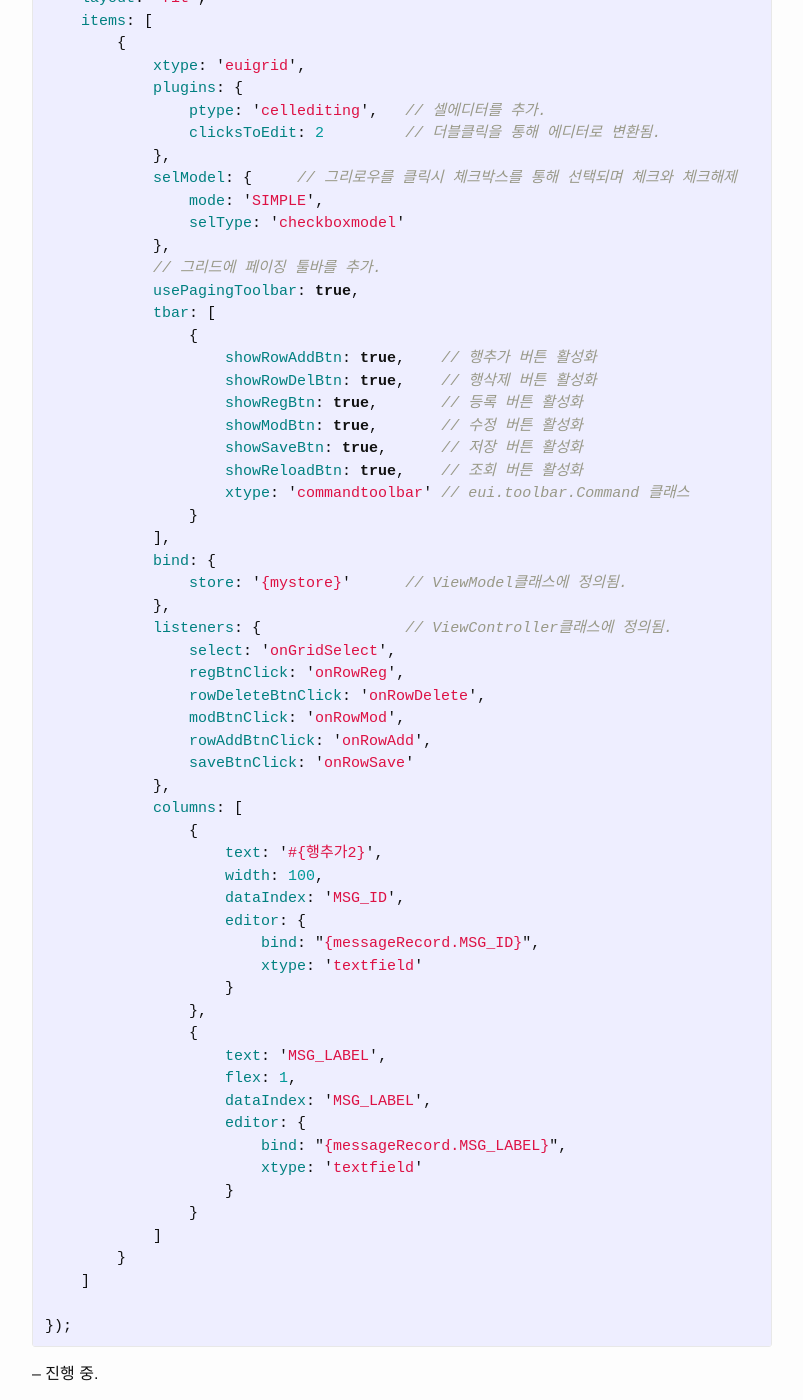
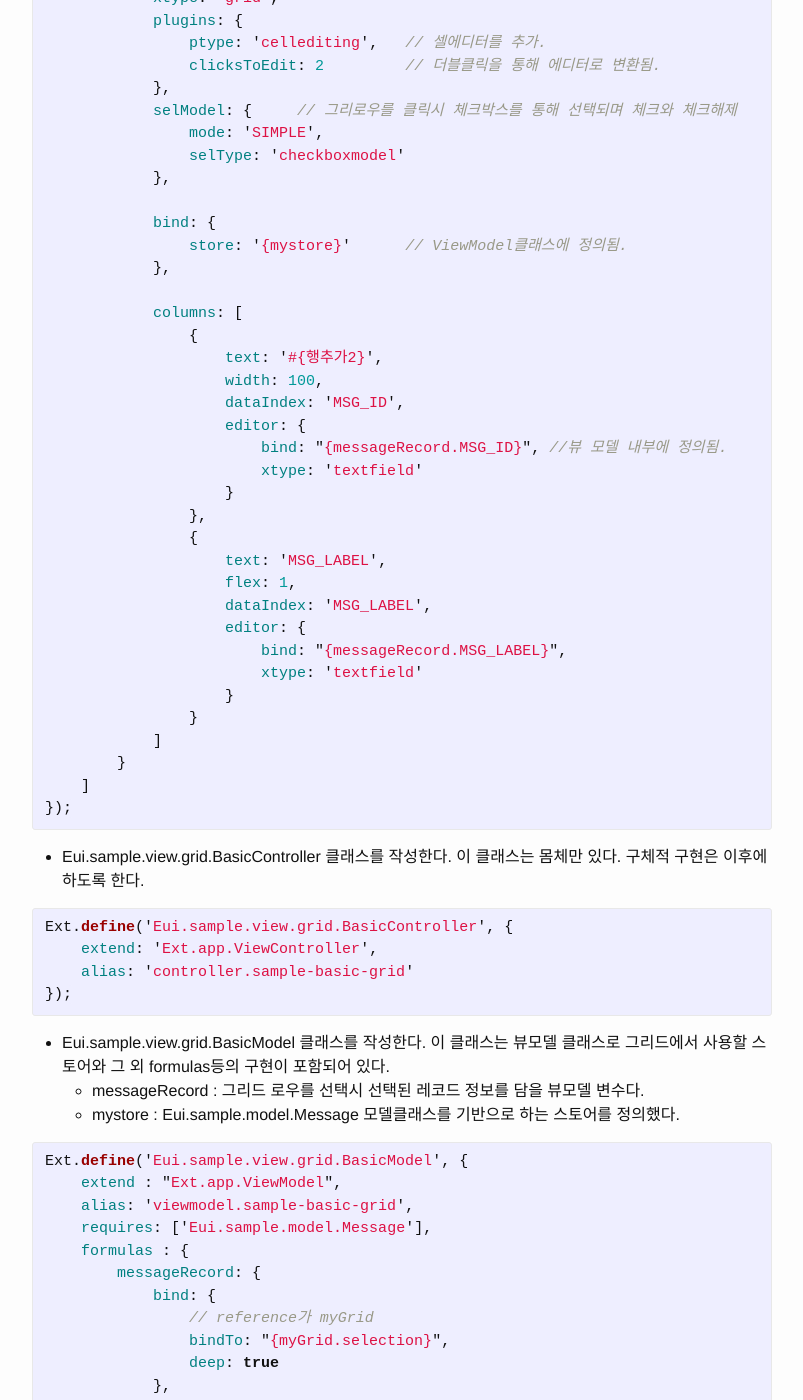
Before and after one commit to benneykwag/benneykwag.github.io, a Jekyll site: the page built from _posts/2016-04-13-grid-crud.md, in a window 1280 px wide and 1400 px high, scrolled down 1390 px. Shown: the whole window, without its empty margins (238-1041 px from the left). Built offline with Jekyll 4.4.1, drawn with Linux system fonts in a browser that asks for light colours; Markdown is read by kramdown in place of the engine named in the settings; comment, search, counter and statistics services are not loaded; some of the changed text lies outside the part shown.

Commit message:
그리드 CRUD

```diff
--- a/_posts/2016-04-13-grid-crud.md
+++ b/_posts/2016-04-13-grid-crud.md
@@ -31,24 +31,20 @@ eui.form.Label          |   eui-core    |   폼레이블
 eui.form.field.Text     |   eui-core    |   폼텍스트필드
 
 
-Step 2 : Eui.sample.view.grid.Basic 클래스 작성하기.
+Step 2 :  클래스 작성하기.
 ==
 
-이 클래스는 우리가 작성할 샘플프로그램의 메인 클래스이다. item으로 euigrid를 포함하고 있으며
-euigrid 는 crud에 필요한 버튼 집합을 제공하는 commandtoolbar를 가지고 있다.
+- Eui.sample.view.grid.Basic 클래스는 우리가 작성할 샘플프로그램의 메인 클래스이다. item으로 grid를 포함하고 있다.
 
 {% highlight javascript %}
 
 Ext.define('Eui.sample.view.grid.Basic', {
     extend: 'Ext.panel.Panel',
     xtype: 'sample-basic-grid',
-    title: '#{행추가2}',
+
     requires: [
-        'eui.grid.Panel',   // Ext.grid.Panel클래스를 확장한 eui-core용 그리드 클래스.
         'Eui.sample.view.grid.RecordForm',      // 등록 및 수정 폼
-        'Eui.sample.model.Base',
         'Eui.sample.view.grid.BasicModel',      // 뷰모델 클래스
-        'eui.toolbar.Command',                  // 명령버튼 제공
         'Eui.sample.view.grid.BasicController'  // 뷰컨트롤러 클래스
     ],
     controller: 'sample-basic-grid',
@@ -56,7 +52,7 @@ Ext.define('Eui.sample.view.grid.Basic', {
     layout: 'fit',
     items: [
         {
-            xtype: 'euigrid',
+            xtype: 'grid',
             plugins: {
                 ptype: 'cellediting',   // 셀에디터를 추가.
                 clicksToEdit: 2         // 더블클릭을 통해 에디터로 변환됨.
@@ -65,37 +61,18 @@ Ext.define('Eui.sample.view.grid.Basic', {
                 mode: 'SIMPLE',
                 selType: 'checkboxmodel'
             },
-            // 그리드에 페이징 툴바를 추가.
-            usePagingToolbar: true,
-            tbar: [
-                {
-                    showRowAddBtn: true,    // 행추가 버튼 활성화
-                    showRowDelBtn: true,    // 행삭제 버튼 활성화
-                    showRegBtn: true,       // 등록 버튼 활성화
-                    showModBtn: true,       // 수정 버튼 활성화
-                    showSaveBtn: true,      // 저장 버튼 활성화
-                    showReloadBtn: true,    // 조회 버튼 활성화
-                    xtype: 'commandtoolbar' // eui.toolbar.Command 클래스
-                }
-            ],
+
             bind: {
                 store: '{mystore}'      // ViewModel클래스에 정의됨.
             },
-            listeners: {                // ViewController클래스에 정의됨.
-                select: 'onGridSelect',
-                regBtnClick: 'onRowReg',
-                rowDeleteBtnClick: 'onRowDelete',
-                modBtnClick: 'onRowMod',
-                rowAddBtnClick: 'onRowAdd',
-                saveBtnClick: 'onRowSave'
-            },
+
             columns: [
                 {
                     text: '#{행추가2}',
                     width: 100,
                     dataIndex: 'MSG_ID',
                     editor: {
-                        bind: "{messageRecord.MSG_ID}",
+                        bind: "{messageRecord.MSG_ID}", //뷰 모델 내부에 정의됨.
                         xtype: 'textfield'
                     }
                 },
@@ -111,9 +88,187 @@ Ext.define('Eui.sample.view.grid.Basic', {
             ]
         }
     ]
-
 });
 {% endhighlight %}
 
+- Eui.sample.view.grid.BasicController 클래스를 작성한다. 이 클래스는 몸체만 있다. 구체적 구현은 이후에 하도록 한다.
+
+
+{% highlight javascript %}
+
+Ext.define('Eui.sample.view.grid.BasicController', {
+    extend: 'Ext.app.ViewController',
+    alias: 'controller.sample-basic-grid'
+});
+
+{% endhighlight %}
+
+- Eui.sample.view.grid.BasicModel 클래스를 작성한다. 이 클래스는 뷰모델 클래스로 그리드에서 사용할 스토어와 그 외
+formulas등의 구현이 포함되어 있다.
+    - messageRecord : 그리드 로우를 선택시 선택된 레코드 정보를 담을 뷰모델 변수다.
+    - mystore : Eui.sample.model.Message 모델클래스를 기반으로 하는 스토어를 정의했다.
+
+{% highlight javascript %}
+
+Ext.define('Eui.sample.view.grid.BasicModel', {
+    extend : "Ext.app.ViewModel",
+    alias: 'viewmodel.sample-basic-grid',
+    requires: ['Eui.sample.model.Message'],
+    formulas : {
+        messageRecord: {
+            bind: {
+                // reference가 myGrid
+                bindTo: "{myGrid.selection}",
+                deep: true
+            },
+            get: function (b) {
+                return b
+            }
+        }
+    },
+    stores: {
+        mystore: {
+            model: 'Eui.sample.model.Message',
+            autoLoad: true
+        }
+    }
+});
+
+{% endhighlight %}
+
+- Eui.sample.model.Message 모델 클래스를 정의하자. 이 클래스는 proxy CRUD를 위한 프록시 정보를 담고 있다.
+주의 깊게 봐야할 것은 Eui.sample.model.Base모델을 확장하고 있고 Base모델 클래스에는 Message모델에 없는 fields요소가
+정의되어 있음을 기억하고 이후 추가하도록 하자.
+
+{% highlight javascript %}
+Ext.define('Eui.sample.model.Message', {
+    extend: 'Eui.sample.model.Base',
+    idProperty: 'ID',
+    identifier: {
+        type: 'sequential',
+        prefix: 'MSG'
+    },
+    proxy: {
+        type: 'ajax',
+        actionMethods: {
+            read: 'GET',
+            create: 'POST',
+            update: 'POST',
+            destroy: 'POST'
+        },
+
+        api: {
+            create: 'resources/data/mygridadddata.json?create',
+            read: 'resources/data/mygriddata.json?read',
+            update: 'resources/data/mygridadddata.json?update',
+            destroy: 'resources/data/mygriddata.json?destroy'
+        },
+        reader: {
+            type: 'json',
+            rootProperty: 'data'
+        },
+        writer: {
+            type: 'json',
+            allowSingle: false,
+            writeAllFields: true
+        },
+        listeners: {
+            exception: function (proxy, response, operation) {
+                var json = Ext.decode(response.responseText);
+                if (json) {
+                    Ext.MessageBox.show({
+                        title: 'Save Failed',
+                        msg: json.message,
+                        icon: Ext.MessageBox.ERROR,
+                        buttons: Ext.Msg.OK
+                    });
+                } else
+                    Ext.MessageBox.show({
+                        title: 'EXCEPTION',
+                        msg: operation.getError(),
+                        icon: Ext.MessageBox.ERROR,
+                        buttons: Ext.Msg.OK
+                    });
+            }
+        }
+    }
+});
+{% endhighlight %}
+
+- Eui.sample.model.Base 클래스를 작성하자. 이 모델 클래스의 목적은 필드를 정의하고
+각 필드별로 validators를 추가하여 각 필드가 조건에 맞는 값을 가질수 있도록 하기 위함이며 이 클래스를 확장해
+ 다른 모델 클래스를 작성하기 위함이다.
+
+{% highlight javascript %}
+
+Ext.define('Eui.sample.model.Base', {
+    extend: 'Ext.data.Model',
+    requires: ['Ext.data.validator.Length'],
+    fields: [
+        {
+            name: "MSG_ID",
+            type: "string",
+            validators: [
+                {
+                    type: "length",
+                    min: 10,
+                    minOnlyMessage: "MSG_ID must have at least 3 characters"
+                }
+            ]
+        },
+        {
+            name: "MSG_LABEL",
+            type: "string",
+            validators: [
+                {
+                    type: "length",
+                    min: 4,
+                    minOnlyMessage: "MSG_LABEL must have at least 3 characters"
+                }
+            ]
+        }
+    ]
+});
+
+{% endhighlight %}
+
+- 이제 Message 모델 클래스 proxy api에서 사용할 데이터 파일을 정의하자. 이 파일은 서버시이드 역할을 할 것이다.
+위치는 resources/data/mygriddata.json이다.
+
+{% highlight javascript %}
+{
+    "success": "true",
+    "message": "Error message goes here.",
+    "data": [
+        {
+            "ID":"111",
+            "MSG_ID": "F000000122",
+            "MSG_LABEL": "신청일자를 입력해 주세요."
+        },
+        {
+            "ID":"112",
+            "MSG_ID": "F000000129",
+            "MSG_LABEL": "시간은 0~23 사이만 입력 가능합니다."
+        },
+        {
+            "ID":"113",
+            "MSG_ID": "F000000130",
+            "MSG_LABEL": "성명을 입력해 주시기 바랍니다."
+        },
+        {
+            "ID":"114",
+            "MSG_ID": "F000000131",
+            "MSG_LABEL": "날짜 형식을 yymmdd 형식으로 입력해 주세요."
+        }
+    ]
+}
+{% endhighlight %}
+
+- 코딩이 끝났다면 실행해보도록 하자. 여기까지는 일반적인 ExtJS를 위한 코드이다.
+
+![Alt text](/imgs/2016-04-15_02-07-15.png)
 
 -- 진행 중.
+
+[eui-site]: https://github.com/benneykwag/eui
+[eui-sample-site]: http://benneykwag.github.io/eui/samples/Eui.sample/index.html
```
Also changed, not shown: imgs/2016-04-15_02-07-15.png (added), 1 other file.
